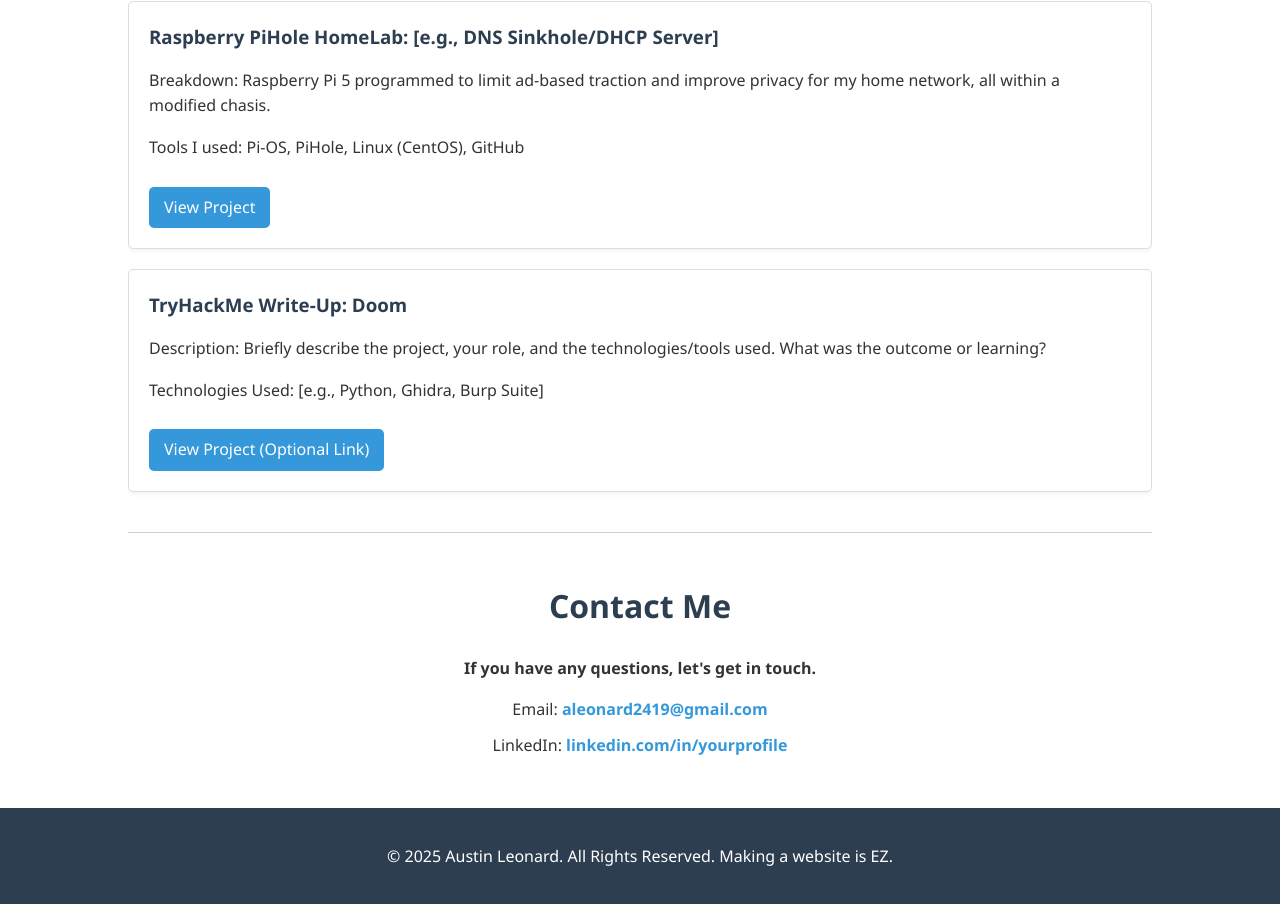
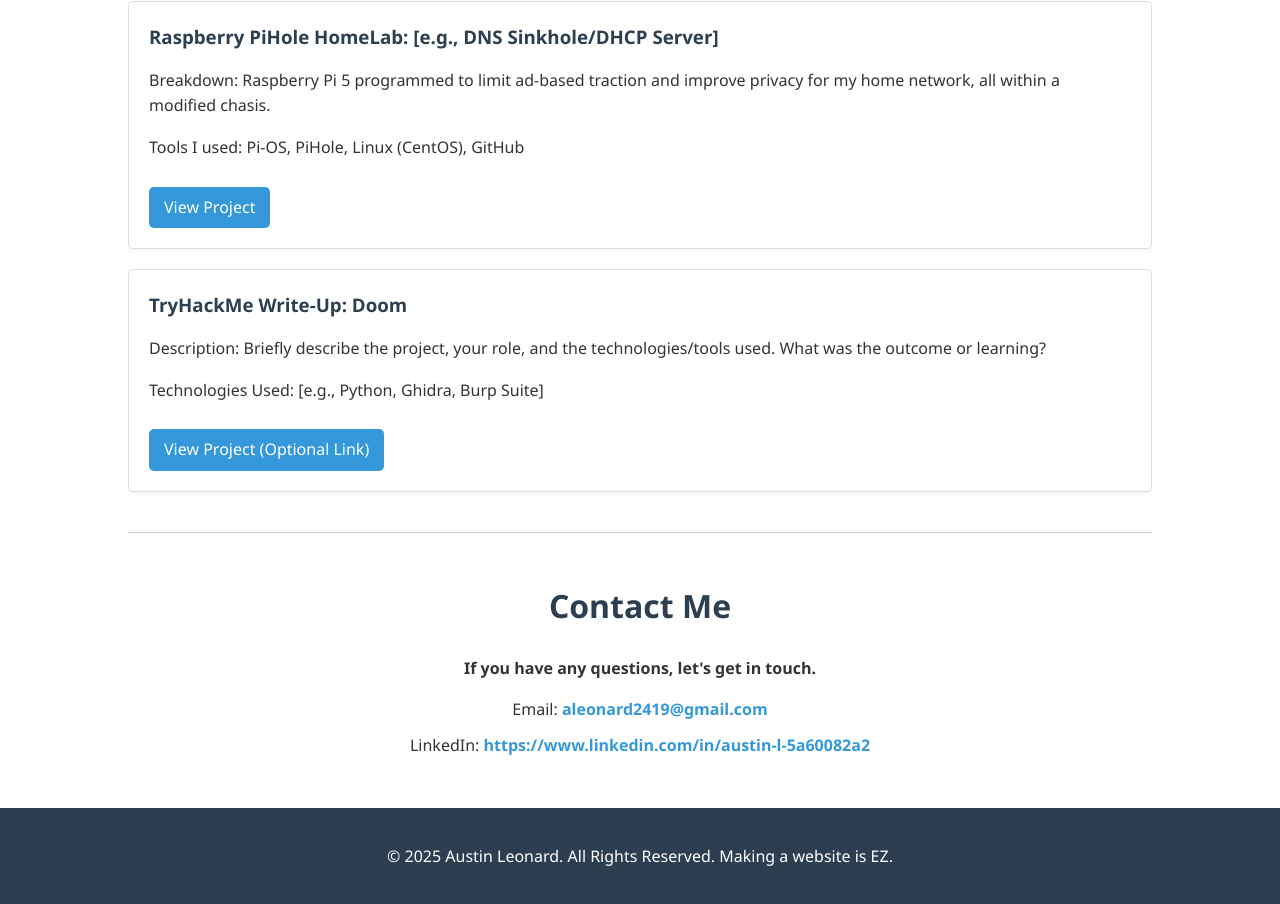
Before and after one commit to fsck-off/aleonard-projects.io, a plain HTML site: page index.html in a window 1280 px wide. Shown: the part 1391-2295 px from the top of the page. Drawn offline with Linux system fonts and the light colour scheme.

Commit message:
Update index.html
updated linkedin via html hyperlink

```diff
--- a/index.html
+++ b/index.html
@@ -78,7 +78,7 @@
         <ul>
             <li><p> <b>If you have any questions, let's get in touch.</b></p>
             <li>Email: <a href="mailto:aleonard2419@gmail.com">aleonard2419@gmail.com</a></li>
-            <li>LinkedIn: <a href="https://www.linkedin.com/in/yourprofile" target="_blank">linkedin.com/in/yourprofile</a></li>
+            <li>LinkedIn: <a href="https://www.linkedin.com/in/austin-l-5a60082a2" target="_blank">https://www.linkedin.com/in/austin-l-5a60082a2</a></li>
             </ul>
     </section>
 
```
